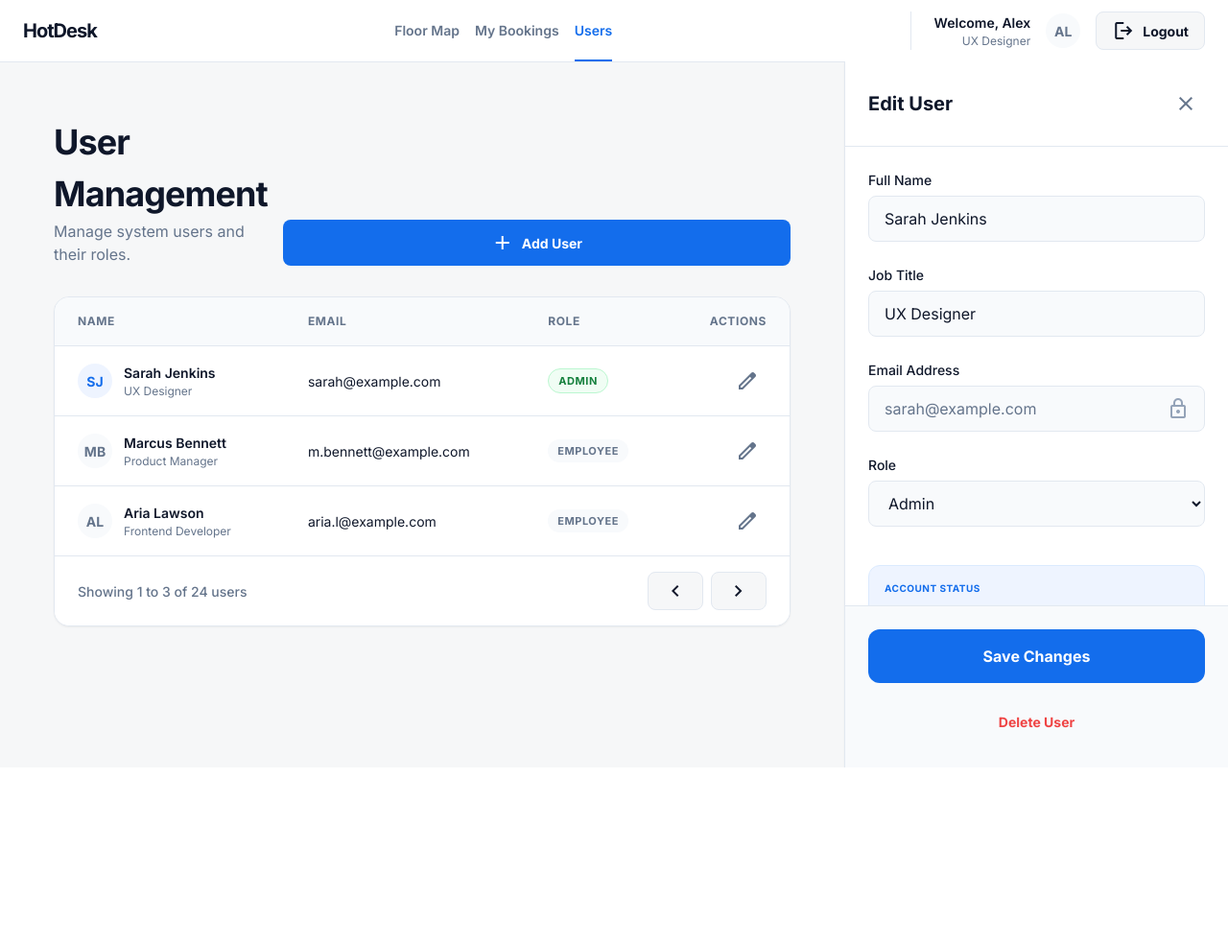
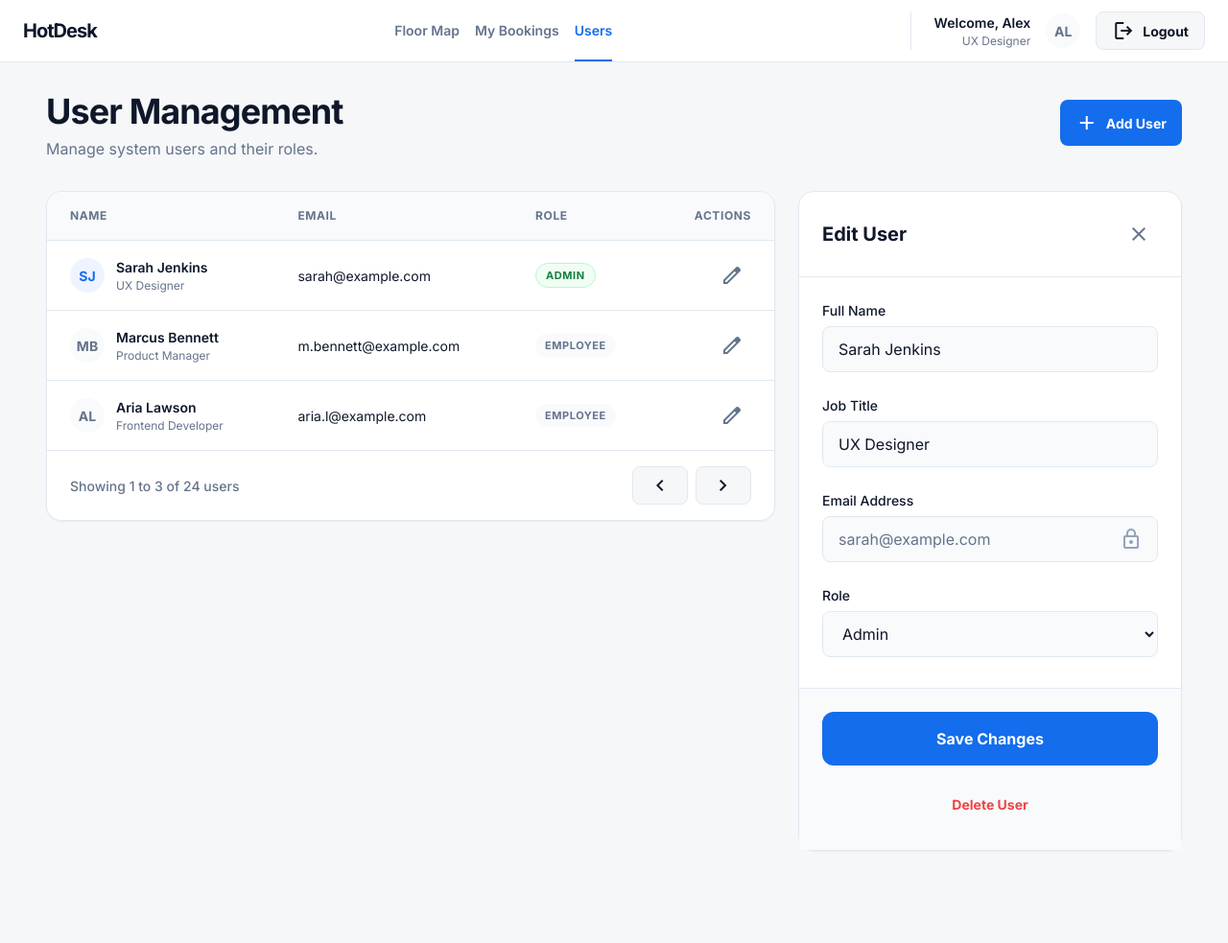
Before and after one commit to michalkowal66/wdpai, a PHP site: page /users in a window 1280 px wide. Shown: the whole page at 96% size. Before the commit the page ends 800 px from the top, so only its background shows below. Run offline with PHP 8.4, Linux system fonts and the light colour scheme; a stand-in replaces the project's code that opens the database connection; some libraries are stand-ins or nearby versions.

Commit message:
Fix styles for better ui/ux

```diff
--- a/public/styles/main.css
+++ b/public/styles/main.css
@@ -731,6 +731,7 @@ body {
         border-radius: var(--radius-xl);
         padding: 1.5rem;
         background: var(--color-bg-surface);
+        z-index: 40;
     }
 
     .booking-panel__header {
@@ -1212,6 +1213,7 @@ body {
         bottom: 0;
         left: 0;
         right: 0;
+        max-height: 90vh;
         border-radius: 2rem 2rem 0 0;
         padding: 1rem 1.5rem 2rem;
         box-shadow: var(--shadow-sheet);
@@ -1233,17 +1235,23 @@ body {
         padding: 0;
         border-bottom: none;
     }
+    .dashboard-header__actions,
+    .dashboard-header__actions .btn {
+        width: 100%;
+    }
 }
 
 /* Desktop: Sidebar */
 @media (min-width: 768px) {
     .side-panel {
-        top: 4rem; /* Below header */
-        right: 0;
-        bottom: 0;
-        width: 400px;
-        border-left: 1px solid var(--color-border);
+        position: sticky;
+        top: 5.5rem;
+        height: calc(100vh - 7rem);
+        width: 100%;
+        border: 1px solid var(--color-border);
+        border-radius: var(--radius-xl);
         box-shadow: var(--shadow-sm);
+        z-index: 40;
     }
     .side-panel__handle { display: none; }
 
@@ -1257,8 +1265,7 @@ body {
 
     .dashboard-grid--with-sidebar {
         grid-template-columns: 1fr 400px;
-        gap: 0;
-        margin-right: -1.5rem; /* Offset container padding */
+        gap: 1.5rem;
     }
 }
 
@@ -1334,16 +1341,7 @@ body {
 
 /* Desktop layout override for users */
 @media (min-width: 768px) {
-    .main-container--users {
-        display: grid;
-        grid-template-columns: 1fr 400px;
-        align-items: stretch;
-    }
-
-    .users-content {
-        padding: 2rem;
-        max-width: 1100px;
-        margin: 0 auto;
-        width: 100%;
+    .dashboard-header {
+        align-items: center;
     }
 }
--- a/public/views/users.html
+++ b/public/views/users.html
@@ -7,21 +7,23 @@
 <body class="page page--dashboard">
     <?php include __DIR__ . '/partials/nav.html'; ?>
 
-    <main class="main main--dashboard main-container--users">
+    <main class="main main--dashboard">
 
-        <div class="users-content container">
+        <div class="container dashboard-container">
             <header class="dashboard-header">
                 <div class="dashboard-header__text">
                     <h2 class="dashboard-header__title">User Management</h2>
                     <p class="dashboard-header__subtitle desktop-only">Manage system users and their roles.</p>
                 </div>
-                <div class="dashboard-header__actions" style="width: 100%;">
-                    <button class="btn btn--primary btn--full">
+                <div class="dashboard-header__actions">
+                    <button class="btn btn--primary">
                         <span class="material-symbols-outlined">add</span> Add User
                     </button>
                 </div>
             </header>
 
+            <div class="dashboard-grid dashboard-grid--with-sidebar">
+                <div class="dashboard-grid__main">
                     <!-- Desktop View: Table -->
                     <section class="data-table-wrapper desktop-only">
                         <table class="data-table">
@@ -173,6 +175,8 @@
                         <button class="btn btn--text btn--full text-error desktop-only" style="color: var(--color-danger);">Delete User</button>
                     </footer>
                 </aside>
+            </div>
+        </div>
 
     </main>
 </body>
```
Lines whose indentation alone changed are shown as unchanged.
